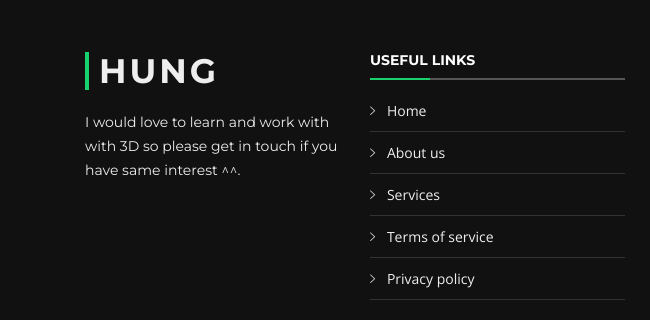
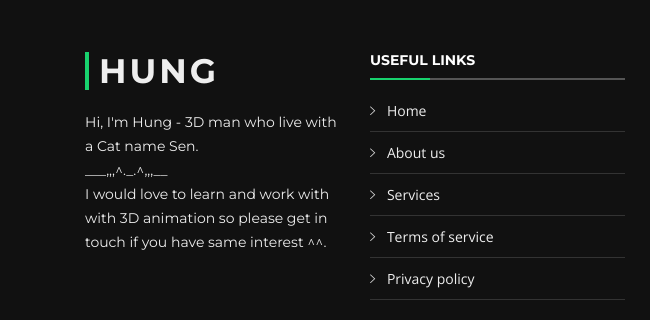
Before and after one commit to 3dpluss/3dpluss.github.io, a plain HTML site: page index.html in a window 1280 px wide. Shown: the part 2129-2449 px from the top of the page, 0-650 px from the left. Drawn offline with nearby package versions, Linux system fonts and the light colour scheme; files whose address does not match are found by name.

Commit message:
Update about

```diff
--- a/index.html
+++ b/index.html
@@ -291,7 +291,9 @@
 
           <div class="col-lg-3 col-md-6 footer-info">
             <h3>HUNG</h3>
-            <p>I would love to learn and work with with 3D so please get in touch if you have same interest ^^. </p>
+            <p>Hi, I'm Hung - 3D man who live with a Cat name Sen.
+            <p> ___,,,^._.^,,,__
+            <p>I would love to learn and work with with 3D animation so please get in touch if you have same interest ^^. </p>
           </div>
 
           <div class="col-lg-3 col-md-6 footer-links">
```
